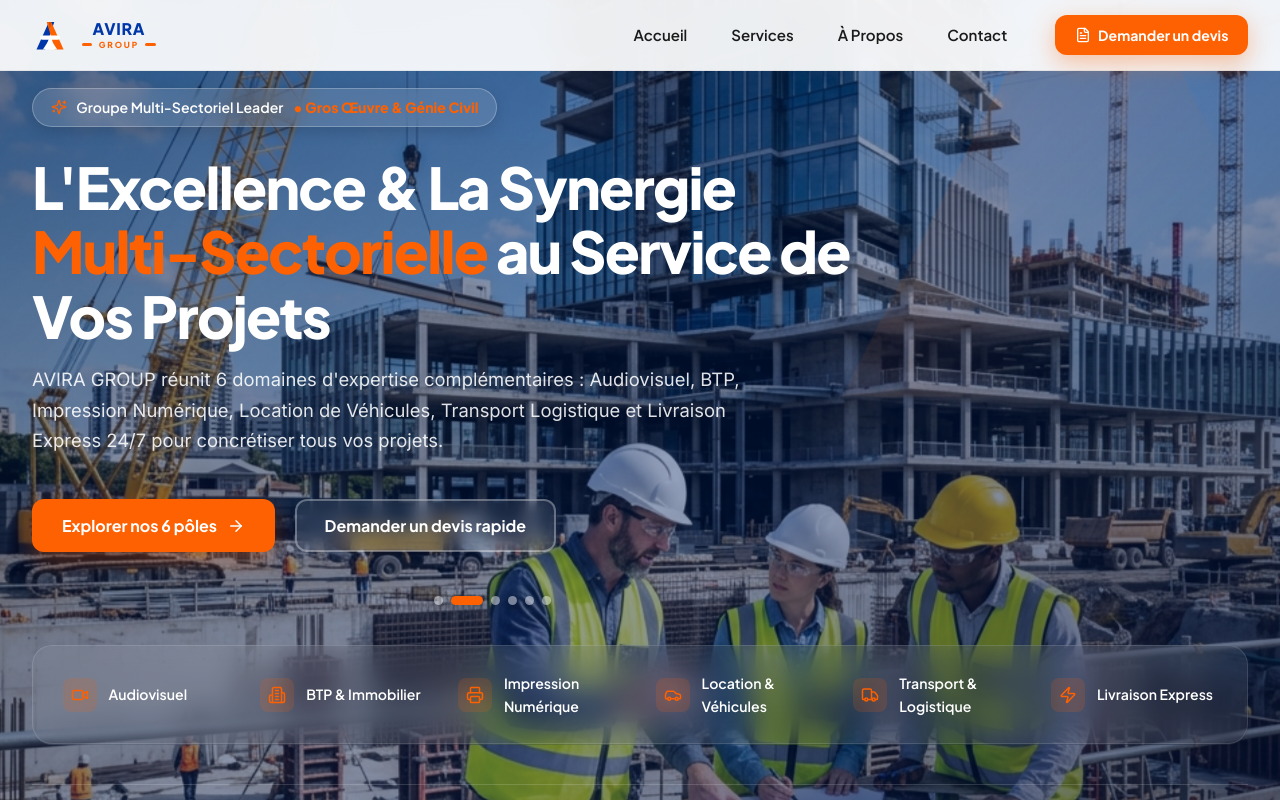
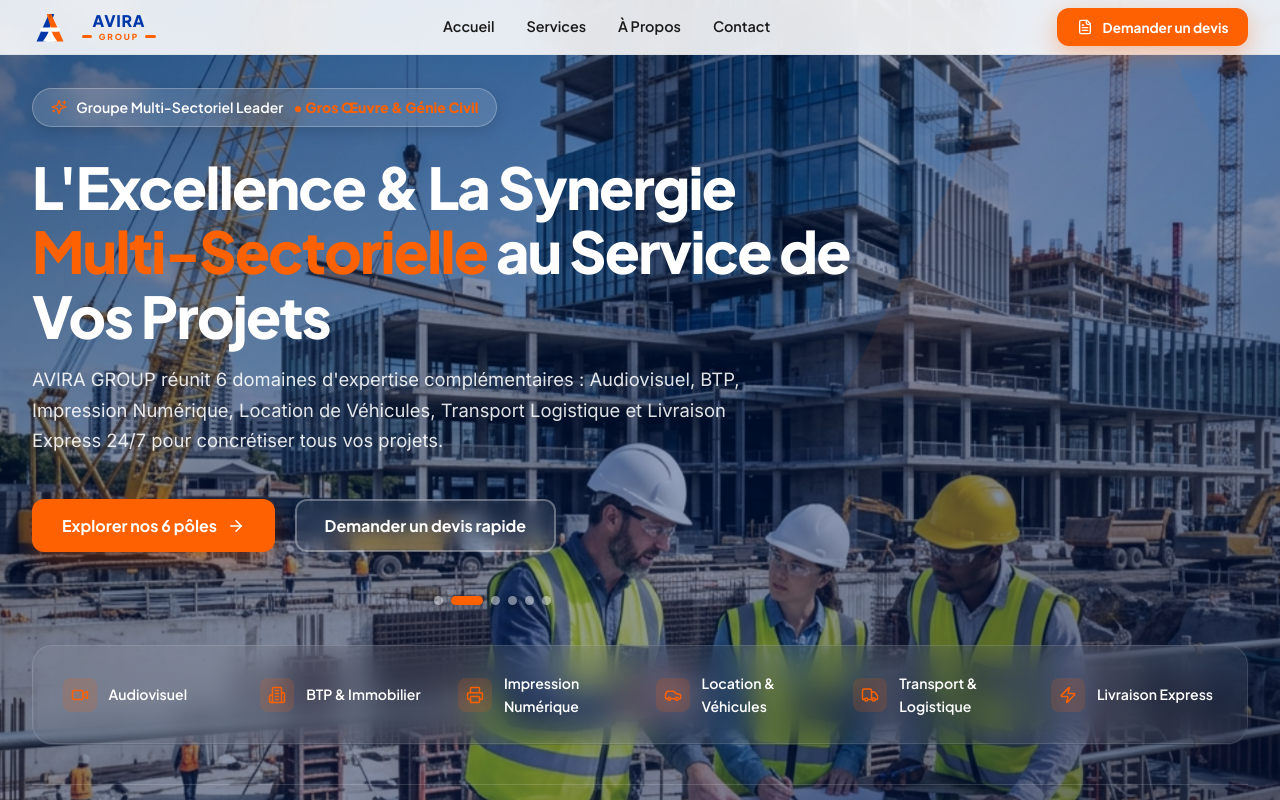
Before and after one commit to yuku-ent/avira-group, a React (Vite) app: page / in a window 1280 px wide. Shown: the top 800 px of the page. Built offline with nearby package versions, Linux system fonts and the light colour scheme.

Commit message:
style(navbar): restore header styling back to original clean layout

```diff
--- a/src/components/Navbar.jsx
+++ b/src/components/Navbar.jsx
@@ -41,14 +41,14 @@ export default function Navbar({ onOpenQuote, onNavigateHome }) {
           transition: 'all 0.3s ease',
           backgroundColor: isScrolled
             ? 'rgba(255, 255, 255, 0.96)'
-            : 'rgba(255, 255, 255, 0.92)',
+            : 'rgba(255, 255, 255, 0.88)',
           backdropFilter: 'blur(16px)',
           WebkitBackdropFilter: 'blur(16px)',
           borderBottom: isScrolled
             ? '1px solid rgba(0, 56, 169, 0.12)'
-            : '1px solid rgba(0, 0, 0, 0.06)',
+            : '1px solid rgba(0, 0, 0, 0.05)',
           boxShadow: isScrolled ? '0 4px 20px rgba(0, 56, 169, 0.08)' : 'none',
-          padding: isScrolled ? '0.65rem 0' : '0.95rem 0',
+          padding: isScrolled ? '0.35rem 0' : '0.5rem 0',
         }}
       >
         <div className="container" style={{ display: 'flex', alignItems: 'center', justifyContent: 'space-between' }}>
@@ -63,7 +63,7 @@ export default function Navbar({ onOpenQuote, onNavigateHome }) {
           </a>
 
           {/* Desktop Nav Links */}
-          <nav className="desktop-nav" style={{ display: 'flex', alignItems: 'center', gap: '2.75rem', marginLeft: 'auto', marginRight: '3rem' }}>
+          <nav className="desktop-nav" style={{ display: 'flex', alignItems: 'center', gap: '2rem' }}>
             {navLinks.map((link) => (
               <a
                 key={link.name}
@@ -72,11 +72,10 @@ export default function Navbar({ onOpenQuote, onNavigateHome }) {
                 style={{
                   fontFamily: 'var(--font-heading)',
                   fontWeight: 600,
-                  fontSize: '0.94rem',
+                  fontSize: '0.9rem',
                   color: 'var(--color-text-main)',
                   transition: 'color 0.2s ease',
                   position: 'relative',
-                  padding: '0.25rem 0',
                 }}
                 onMouseEnter={(e) => (e.currentTarget.style.color = 'var(--color-orange-avira)')}
                 onMouseLeave={(e) => (e.currentTarget.style.color = 'var(--color-text-main)')}
@@ -87,21 +86,19 @@ export default function Navbar({ onOpenQuote, onNavigateHome }) {
           </nav>
 
           {/* Actions: Contact / Quote Button */}
-          <div style={{ display: 'flex', alignItems: 'center', gap: '1rem' }}>
+          <div style={{ display: 'flex', alignItems: 'center', gap: '0.75rem' }}>
             <button
               onClick={onOpenQuote}
               className="btn btn-primary"
               style={{
-                fontSize: '0.88rem',
-                padding: '0.5rem 1.1rem',
-                minHeight: '40px',
+                fontSize: '0.85rem',
+                padding: '0.45rem 1.1rem',
+                minHeight: '38px',
                 borderRadius: 'var(--radius-md)',
-                gap: '0.45rem',
               }}
             >
               <FileText size={16} />
-              <span className="hide-text-mobile">Demander un devis</span>
-              <span className="visible-mobile" style={{ display: 'none' }}>Devis</span>
+              <span>Demander un devis</span>
             </button>
 
             {/* Mobile Hamburger Toggle */}
```
